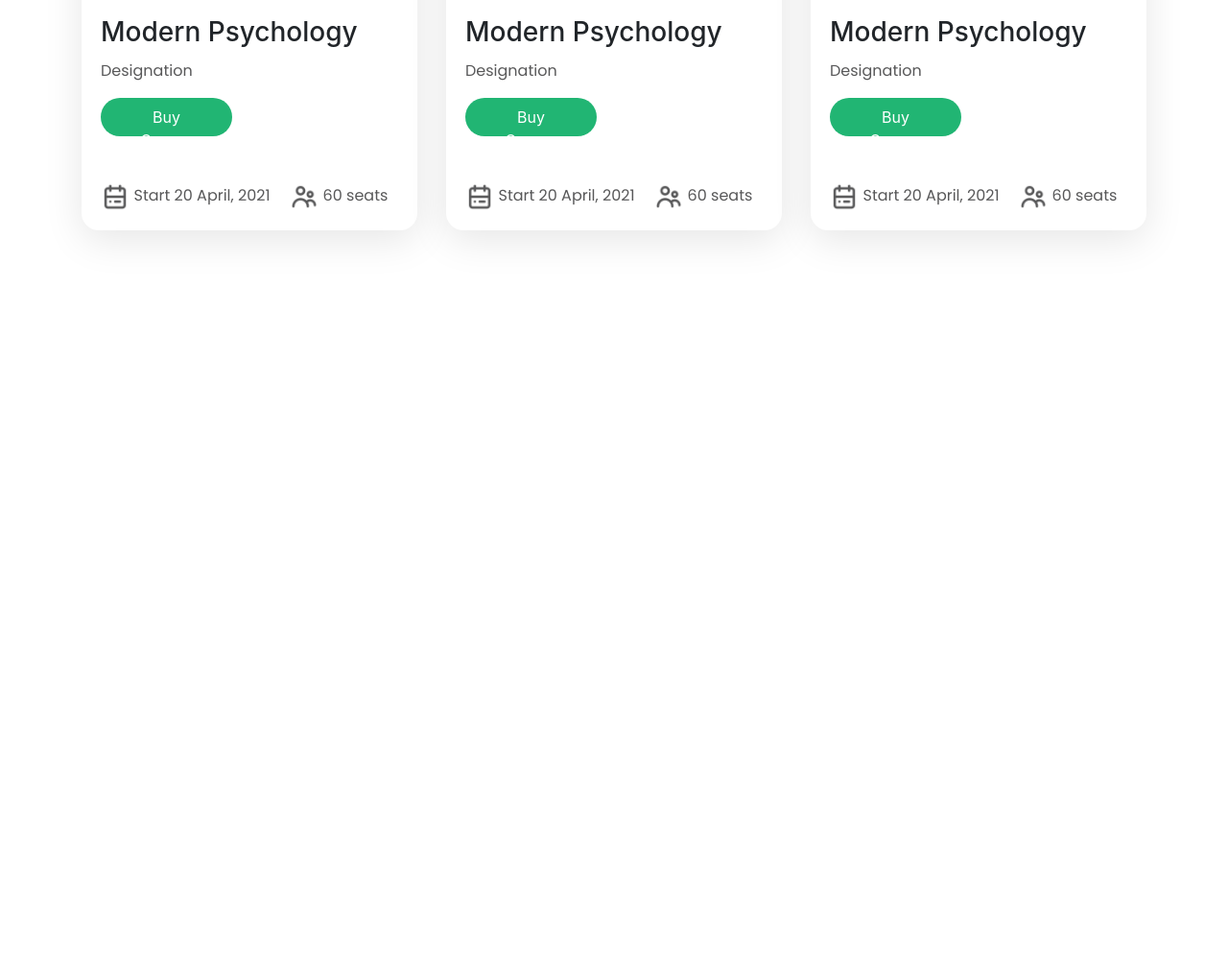
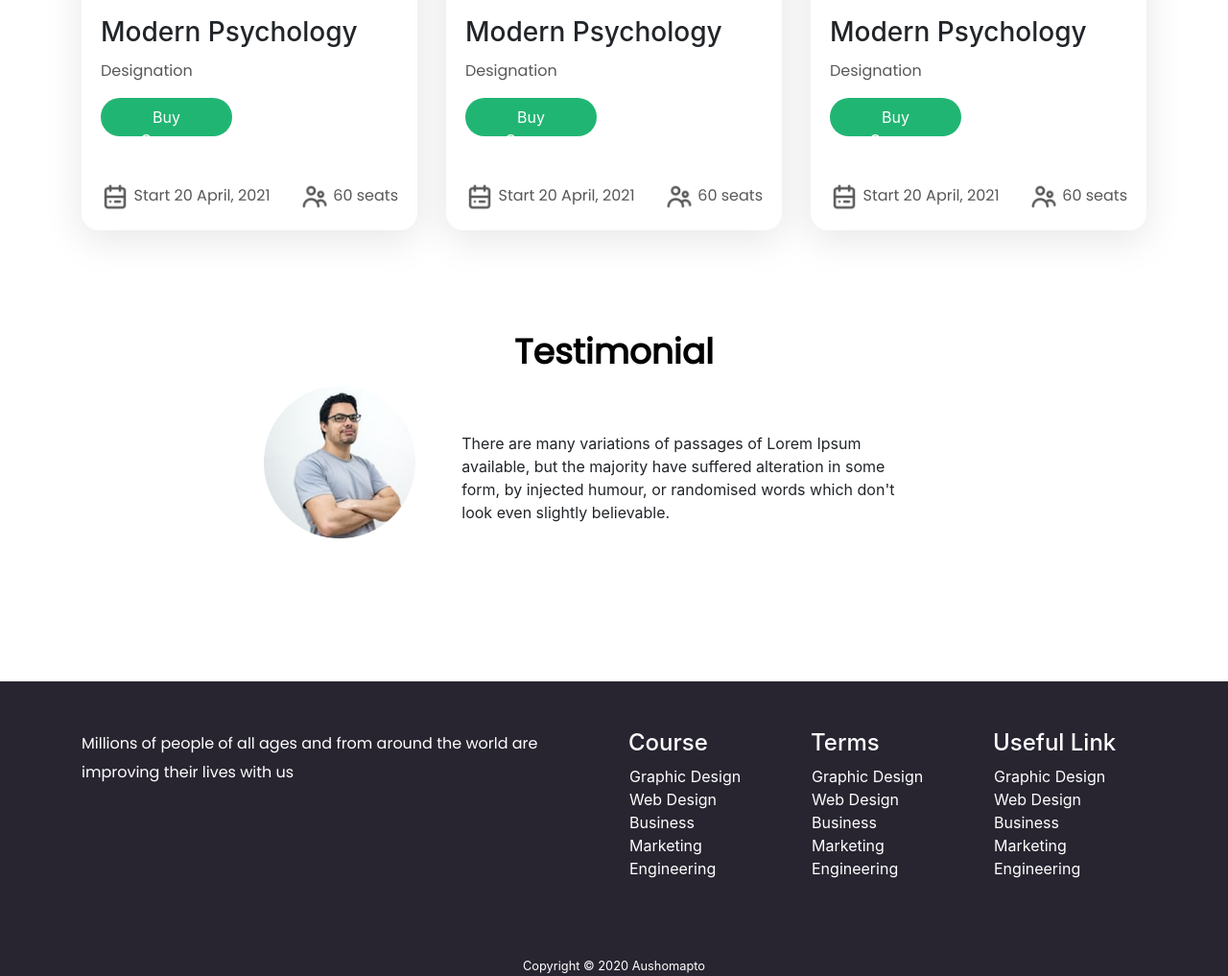
Before and after one commit to Prodip2416/e-school, a plain HTML site: page index.html in a window 1280 px wide. Shown: the part 1223-2240 px from the top of the page at 96% size. Before the commit the page ends 1511 px from the top, so only its background shows below. Drawn offline with nearby package versions, Linux system fonts and the light colour scheme.

Commit message:
almost done

```diff
--- a/index.html
+++ b/index.html
@@ -115,11 +115,15 @@
                         <h3 class="card-title">Modern Psychology</h3>
                         <p class="card-text">Designation</p>
                         <button class="buy-course-button mb-5">Buy Course</button>
+                        <div class="d-flex justify-content-between">
                             <div>
                                 <img style="width: 30px;" src="images/ICON/calendar.png" alt="">
                                 <time class="card-timer">Start 20 April, 2021</time>
+                            </div>
+                            <div>
                                 <img class="ml-3" src="images/ICON/people.png" style="width: 30px;" alt="">
                                 <span class="card-timer">60 seats</span>
+                            </div>
                         </div>
                     </div>
                 </div>
@@ -129,11 +133,15 @@
                         <h3 class="card-title">Modern Psychology</h3>
                         <p class="card-text">Designation</p>
                         <button class="buy-course-button mb-5">Buy Course</button>
+                        <div class="d-flex justify-content-between">
                             <div>
                                 <img style="width: 30px;" src="images/ICON/calendar.png" alt="">
                                 <time class="card-timer">Start 20 April, 2021</time>
+                            </div>
+                            <div>
                                 <img class="ml-3" src="images/ICON/people.png" style="width: 30px;" alt="">
                                 <span class="card-timer">60 seats</span>
+                            </div>
                         </div>
                     </div>
                 </div>
@@ -143,9 +151,12 @@
                         <h3 class="card-title">Modern Psychology</h3>
                         <p class="card-text">Designation</p>
                         <button class="buy-course-button mb-5">Buy Course</button>
+                        <div class="d-flex justify-content-between">
                             <div>
                                 <img style="width: 30px;" src="images/ICON/calendar.png" alt="">
                                 <time class="card-timer">Start 20 April, 2021</time>
+                            </div>
+                            <div>
                                 <img class="ml-3" src="images/ICON/people.png" style="width: 30px;" alt="">
                                 <span class="card-timer">60 seats</span>
                             </div>
@@ -153,8 +164,77 @@
                     </div>
                 </div>
             </div>
+        </div>
     </section>
     <!-- Course section end -->
+    <!-- Others section start -->
+    <section class="others-section" id="others">
+        <div class="container">
+            <h2>Testimonial</h2>
+            <div class="row">
+                <div class="col-md-2"></div>
+                <div class="col-md-8">
+                    <div class="d-flex justify-content-start">
+                        <div>
+                            <img class="img img-circle w-100" src="images/Photos/Man.png" alt="">
+                        </div>
+                        <div class="p-5">
+                            <p class="">
+                                There are many variations of passages of Lorem Ipsum available, but
+                                the majority have suffered alteration in some form, by injected humour, or randomised
+                                words which don't look even slightly believable.</p>
+                        </div>
+                    </div>
+                </div>
+                <div class="col-md-2"></div>
+            </div>
+        </div>
+    </section>
+    <!-- Others section End -->
+    <section class="blog-section" id="blog">
+        <div class="container">
+            <div class="row">
+                <div class="col-md-6 first-blog">
+                    <p>
+                        Millions of people of all ages and from around the world are improving their lives with us
+                    </p>
+                </div>
+                <div class="col-md-2 blog-li">
+                    <h4>Course</h4>
+                    <ul>
+                        <li>Graphic Design</li>
+                        <li>Web Design</li>
+                        <li>Business</li>
+                        <li>Marketing</li>
+                        <li>Engineering </li>
+                    </ul>
+                </div>
+                <div class="col-md-2 blog-li">
+                    <h4>Terms</h4>
+                    <ul>
+                        <li>Graphic Design</li>
+                        <li>Web Design</li>
+                        <li>Business</li>
+                        <li>Marketing</li>
+                        <li>Engineering </li>
+                    </ul>
+                </div>
+                <div class="col-md-2 blog-li">
+                    <h4>Useful Link</h4>
+                    <ul>
+                        <li>Graphic Design</li>
+                        <li>Web Design</li>
+                        <li>Business</li>
+                        <li>Marketing</li>
+                        <li>Engineering </li>
+                    </ul>
+                </div>
+            </div>
+            <footer class="text-center">
+                <small>Copyright © 2020 Aushomapto </small>
+            </footer>
+        </div>
+    </section>
     <!-- Script for Bootstrap -->
     <script src="https://code.jquery.com/jquery-3.5.1.slim.min.js"
         integrity="sha384-DfXdz2htPH0lsSSs5nCTpuj/zy4C+OGpamoFVy38MVBnE+IbbVYUew+OrCXaRkfj"
--- a/style.css
+++ b/style.css
@@ -118,3 +118,50 @@ header p{
     box-shadow: 0px 10px 40px rgba(0, 0, 0, 0.1);
     border-radius: 18px;
 }
+/* Course section csss end */
+/* Others section css */
+.others-section{
+    margin-top: 100px;
+    margin-bottom: 100px;
+}
+.others-section h2{
+    font-family: Poppins;
+    font-style: normal;
+    font-weight: bold;
+    font-size: 36px;
+    line-height: 54px;
+    color: black;
+    text-align: center;
+}
+/* End Others section */
+/* Start blog section css */
+.blog-section{
+    /* height: 370px; */
+    background-color: #282531;
+}
+.first-blog{
+    margin-top: 50px;
+    font-family: Poppins;
+    font-style: normal;
+    font-weight: normal;
+    font-size: 16px;
+    line-height: 30px;
+    color: #FFFFFF;
+}
+.second-blog{
+    margin-top: 50px;
+    color: #FFFFFF;
+}
+.blog-section li{
+    list-style: none;
+    margin-left: -39px;
+}
+.blog-li{
+    margin-top: 50px;
+    color: #FFFFFF;
+}
+footer{
+margin-top: 60px;
+    color: #FFFFFF;
+}
+/* End blog section */
```
Lines whose indentation alone changed are shown as unchanged.
